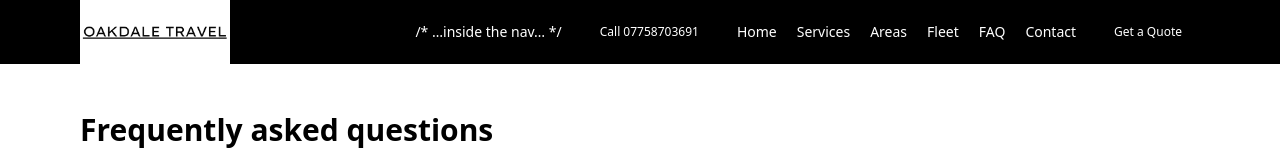
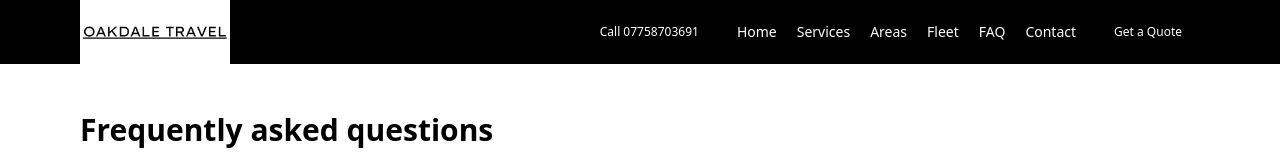
Before and after one commit to abydhalech/oakdale-next, a Next.js app: page /faq in a window 1280 px wide. Shown: the top 160 px of the page. Built offline with nearby package versions, Linux system fonts and the light colour scheme.

Commit message:
Update Layout.js

```diff
--- a/components/Layout.js
+++ b/components/Layout.js
@@ -14,7 +14,7 @@ export default function Layout({ children, seoProps = {} }) {
           </Link>
           <nav className="flex items-center gap-5 text-sm">
 
-/* …inside the nav… */
+
   <Link href={`tel:${phone}`} className="button-primary text-xs">Call {phone}</Link>
 
   <Link href="/" className="hover:underline">Home</Link>
```
